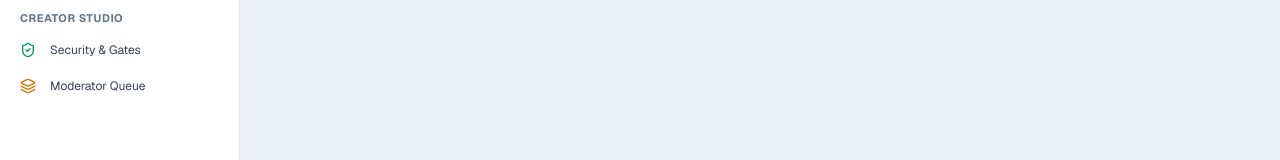
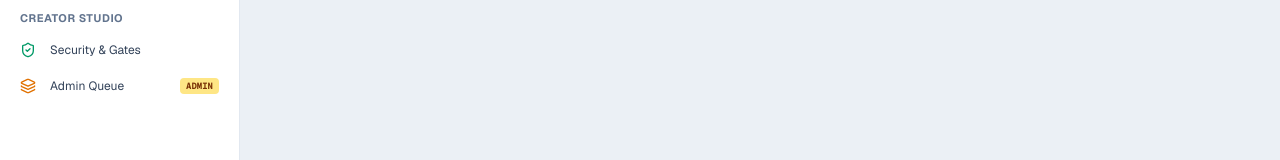
Before and after one commit to harshit-dev-on/SimHub, a Next.js app in the folder frontend/: page / in a window 1280 px wide. Shown: the part 630-790 px from the top of the page. Built offline with nearby package versions, Linux system fonts and the light colour scheme; no server answers; sample sign-in values are in the browser's storage.

Commit message:
admin role added

```diff
--- a/frontend/app/page.tsx
+++ b/frontend/app/page.tsx
@@ -1,6 +1,7 @@
 "use client";
 
 import React, { useState, useEffect } from "react";
+import { ShieldAlert } from "lucide-react";
 import { YouTubeHeader } from "@/components/YouTubeHeader";
 import { YouTubeSidebar } from "@/components/YouTubeSidebar";
 import { YouTubeFeed } from "@/components/YouTubeFeed";
@@ -218,6 +219,7 @@ export default function Home() {
           onOpenEducatorVerify={() => setCurrentView("verify")}
           hasMindChangedBadge={hasMindChangedBadge}
           currentView={currentView}
+          user={user}
         />
 
         {/* Dynamic Main Views */}
@@ -268,12 +270,32 @@ export default function Home() {
 
           {currentView === "admin" && (
             <div className="max-w-7xl mx-auto p-4 sm:p-6">
+              {user?.role === "admin" ? (
                 <AdminQueue
                   onQueueUpdated={() => {
                     setRefreshTrigger((prev) => prev + 1);
                   }}
                   refreshTrigger={refreshTrigger}
                 />
+              ) : (
+                <div className="max-w-md mx-auto my-16 bg-white rounded-3xl border border-slate-200 p-8 text-center space-y-4 shadow-sm">
+                  <div className="mx-auto flex h-14 w-14 items-center justify-center rounded-2xl bg-amber-100 text-amber-700">
+                    <ShieldAlert className="h-7 w-7" />
+                  </div>
+                  <div>
+                    <h2 className="text-base font-bold text-slate-900">Administrator Access Only</h2>
+                    <p className="text-xs text-slate-500 mt-1 leading-relaxed">
+                      The moderation review queue and simulation gate approvals are reserved for platform administrators.
+                    </p>
+                  </div>
+                  <button
+                    onClick={handleGoHome}
+                    className="inline-flex items-center gap-1.5 px-4 py-2 rounded-xl bg-slate-900 hover:bg-slate-800 text-white text-xs font-bold transition-all cursor-pointer shadow-xs"
+                  >
+                    <span>Return to Home Feed</span>
+                  </button>
+                </div>
+              )}
             </div>
           )}
         </main>
--- a/frontend/components/AuthModal.tsx
+++ b/frontend/components/AuthModal.tsx
@@ -149,7 +149,7 @@ export const AuthModal: React.FC<AuthModalProps> = ({ isOpen, onClose, onLoginSu
           username: username.toLowerCase(),
           email,
           avatarUrl: `https://api.dicebear.com/7.x/bottts/svg?seed=${username}`,
-          role: "educator",
+          role: "user",
         };
         onLoginSuccess(customUser);
         onClose();
@@ -345,23 +345,30 @@ export const AuthModal: React.FC<AuthModalProps> = ({ isOpen, onClose, onLoginSu
           </div>
         </form>
 
-        {/* 1-Click Fast Profile Switcher */}
-        <div className="pt-3 border-t border-slate-100 space-y-2">
-          <div className="text-[10px] font-semibold text-slate-400 uppercase tracking-wider">
-            1-Click Demo Profiles (Dr. Thorne &amp; Priya)
+        {/* 1-Click Fast Profile Switcher: Regular User vs Admin */}
+        <div className="pt-3 border-t border-slate-800 space-y-2">
+          <div className="text-[10px] font-semibold text-slate-400 uppercase tracking-wider flex items-center justify-between">
+            <span>Fast Profile Switcher (User vs Admin)</span>
+            <span className="text-cyan-400 font-mono text-[9px]">1-Click</span>
           </div>
 
-          <div className="grid grid-cols-2 gap-2">
+          <div className="grid grid-cols-1 sm:grid-cols-3 gap-2">
             {DEMO_USERS.map((usr) => (
               <button
                 key={usr.id}
                 onClick={() => handleSelectDemoProfile(usr)}
-                className="flex items-center gap-2 p-2 rounded-xl border border-slate-800 bg-slate-900 hover:bg-slate-800 text-left transition-colors"
+                className={`flex items-center gap-2 p-2 rounded-xl border text-left transition-colors cursor-pointer ${
+                  usr.role === "admin"
+                    ? "border-amber-500/40 bg-amber-500/10 hover:bg-amber-500/20"
+                    : "border-slate-800 bg-slate-900 hover:bg-slate-800"
+                }`}
               >
                 <img src={usr.avatarUrl} alt={usr.name} className="h-6 w-6 rounded-full object-cover shrink-0 ring-1 ring-slate-700" />
                 <div className="min-w-0">
                   <div className="text-[11px] font-semibold text-white truncate">{usr.name}</div>
-                  <div className="text-[9px] text-slate-500 font-mono capitalize">{usr.role}</div>
+                  <div className={`text-[9px] font-mono font-bold uppercase ${usr.role === "admin" ? "text-amber-400" : "text-emerald-400"}`}>
+                    {usr.role === "admin" ? "🛡️ Admin" : "User"}
+                  </div>
                 </div>
               </button>
             ))}
--- a/frontend/components/ProfileSetupModal.tsx
+++ b/frontend/components/ProfileSetupModal.tsx
@@ -76,7 +76,7 @@ export const ProfileSetupModal: React.FC<ProfileSetupModalProps> = ({
   const [avatarUrl, setAvatarUrl] = useState(
     user?.avatarUrl || "https://api.dicebear.com/7.x/bottts/svg?seed=TerraBot&backgroundColor=0284c7"
   );
-  const [role, setRole] = useState<"educator" | "learner">("educator");
+  const role = user?.role === "admin" ? "admin" : "user";
   const [customUrlInput, setCustomUrlInput] = useState("");
   const [showCustomUrl, setShowCustomUrl] = useState(false);
   const [saving, setSaving] = useState(false);
@@ -87,7 +87,6 @@ export const ProfileSetupModal: React.FC<ProfileSetupModalProps> = ({
       if (user.name) setName(user.name);
       if (user.username) setUsername(user.username);
       if (user.avatarUrl) setAvatarUrl(user.avatarUrl);
-      if (user.role === "educator" || user.role === "learner") setRole(user.role);
     }
   }, [user]);
 
@@ -115,8 +114,8 @@ export const ProfileSetupModal: React.FC<ProfileSetupModalProps> = ({
     setSaving(true);
 
     try {
-      const trimmedName = name.trim() || "SimHub Creator";
-      const trimmedUsername = username.trim() || "creator";
+      const trimmedName = name.trim() || "SimHub Contributor";
+      const trimmedUsername = username.trim() || "user";
       const cleanAvatar = avatarUrl || `https://api.dicebear.com/7.x/bottts/svg?seed=${trimmedUsername}`;
 
       const updatedProfile: UserProfile = {
@@ -127,7 +126,7 @@ export const ProfileSetupModal: React.FC<ProfileSetupModalProps> = ({
         username: trimmedUsername,
         avatarUrl: cleanAvatar,
         role,
-        institution: user?.institution || (role === "educator" ? "SimHub Simulation Lab" : "Environmental Science Learner"),
+        institution: user?.institution || "SimHub STEM Community",
       };
 
       // If connected to Supabase Cloud, update user metadata
@@ -357,41 +356,30 @@ export const ProfileSetupModal: React.FC<ProfileSetupModalProps> = ({
             </div>
           </div>
 
-          {/* Role Pill Selector */}
+          {/* Account Role Display */}
           <div className="space-y-1.5 text-xs">
-            <label className="text-slate-300 font-semibold">Primary Platform Role</label>
-            <div className="grid grid-cols-2 gap-2">
-              <button
-                type="button"
-                onClick={() => setRole("educator")}
-                className={`flex items-center gap-2 p-3 rounded-2xl border text-left transition-all ${
-                  role === "educator"
-                    ? "border-blue-500 bg-blue-500/10 text-white shadow-xs"
-                    : "border-slate-800 bg-slate-900 text-slate-400 hover:bg-slate-800"
-                }`}
-              >
-                <ShieldCheck className="h-4 w-4 shrink-0 text-blue-500" />
+            <label className="text-slate-300 font-semibold">Account Role</label>
+            <div className="flex items-center justify-between p-3 rounded-2xl border border-slate-800 bg-slate-900/80">
+              <div className="flex items-center gap-2.5">
+                <ShieldCheck className={`h-4 w-4 shrink-0 ${role === "admin" ? "text-amber-400" : "text-emerald-400"}`} />
                 <div>
-                  <div className="font-semibold text-white">Educator / Creator</div>
-                  <div className="text-[10px] text-slate-500">Can publish sims &amp; review gates</div>
+                  <div className="font-semibold text-white">
+                    {role === "admin" ? "Platform Administrator" : "Standard Platform User"}
+                  </div>
+                  <div className="text-[10px] text-slate-500">
+                    {role === "admin"
+                      ? "Full moderator queue & gate management privileges"
+                      : "Can build, test, upload, play simulations & join discussions"}
+                  </div>
                 </div>
-              </button>
-
-              <button
-                type="button"
-                onClick={() => setRole("learner")}
-                className={`flex items-center gap-2 p-3 rounded-2xl border text-left transition-all ${
-                  role === "learner"
-                    ? "border-blue-500 bg-blue-500/10 text-white shadow-xs"
-                    : "border-slate-800 bg-slate-900 text-slate-400 hover:bg-slate-800"
-                }`}
-              >
-                <GraduationCap className="h-4 w-4 shrink-0 text-blue-500" />
-                <div>
-                  <div className="font-semibold text-white">Student / Learner</div>
-                  <div className="text-[10px] text-slate-500">Play sims &amp; earn POE badges</div>
-                </div>
-              </button>
+              </div>
+              <span className={`px-2.5 py-0.5 rounded-full text-[10px] font-bold border uppercase tracking-wider ${
+                role === "admin"
+                  ? "bg-amber-400/10 text-amber-300 border-amber-400/30"
+                  : "bg-emerald-400/10 text-emerald-300 border-emerald-400/30"
+              }`}>
+                {role}
+              </span>
             </div>
           </div>
 
--- a/frontend/components/RedditCommentsSection.tsx
+++ b/frontend/components/RedditCommentsSection.tsx
@@ -341,7 +341,7 @@ export const RedditCommentsSection: React.FC<RedditCommentsSectionProps> = ({
             />
             <div className="flex items-center justify-between bg-slate-100/60 px-3 py-2 border-t border-slate-200/80">
               <span className="text-[11px] text-slate-500 font-medium">
-                Commenting as <strong className="text-slate-800">u/{user?.name || user?.username || "Learner"}</strong>
+                Commenting as <strong className="text-slate-800">u/{user?.username || user?.name || "user"}</strong>
               </span>
               <button
                 type="submit"
--- a/frontend/components/YouTubeHeader.tsx
+++ b/frontend/components/YouTubeHeader.tsx
@@ -228,8 +228,17 @@ export const YouTubeHeader: React.FC<YouTubeHeaderProps> = ({
                 <div className="border-b border-slate-100 px-3 py-2 bg-slate-50/70 rounded-xl mb-1">
                   <div className="font-bold text-slate-900">{user.name}</div>
                   <div className="text-[11px] text-slate-500 truncate">{user.email}</div>
-                  <div className="mt-1 text-[10px] font-mono font-bold text-amber-800 bg-[#FEF9C3] px-1.5 py-0.5 rounded border border-[#FDE68A] inline-block">
-                    ID: #{user.numericId}
+                  <div className="mt-1.5 flex items-center gap-1.5">
+                    <span className="text-[10px] font-mono font-bold text-slate-700 bg-slate-100 px-1.5 py-0.5 rounded border border-slate-200">
+                      #{user.numericId}
+                    </span>
+                    <span className={`text-[10px] font-mono font-bold uppercase px-1.5 py-0.5 rounded border ${
+                      user.role === "admin"
+                        ? "bg-amber-100 text-amber-900 border-amber-300"
+                        : "bg-emerald-50 text-emerald-800 border-emerald-200"
+                    }`}>
+                      {user.role === "admin" ? "🛡️ Admin" : "User"}
+                    </span>
                   </div>
                 </div>
 
--- a/frontend/components/YouTubeSidebar.tsx
+++ b/frontend/components/YouTubeSidebar.tsx
@@ -17,6 +17,8 @@ import {
   Users,
 } from "lucide-react";
 
+import { UserProfile } from "@/lib/supabase";
+
 interface YouTubeSidebarProps {
   isOpen: boolean;
   activeTopic: string;
@@ -28,6 +30,7 @@ interface YouTubeSidebarProps {
   onOpenEducatorVerify: () => void;
   hasMindChangedBadge: boolean;
   currentView?: string;
+  user?: UserProfile | null;
 }
 
 export const YouTubeSidebar: React.FC<YouTubeSidebarProps> = ({
@@ -41,6 +44,7 @@ export const YouTubeSidebar: React.FC<YouTubeSidebarProps> = ({
   onOpenEducatorVerify,
   hasMindChangedBadge,
   currentView = "feed",
+  user,
 }) => {
   const TOPIC_ITEMS = [
     { name: "All", label: "All Subjects", icon: Compass },
@@ -84,18 +88,22 @@ export const YouTubeSidebar: React.FC<YouTubeSidebarProps> = ({
         <button
           onClick={onOpenEducatorVerify}
           className="flex flex-col items-center gap-1 text-[10px] text-slate-600 hover:text-slate-900 cursor-pointer"
+          title="Security & Gates"
         >
           <ShieldCheck className="h-5 w-5" />
-          <span>Verify</span>
+          <span>Gates</span>
         </button>
 
+        {user?.role === "admin" && (
           <button
             onClick={onOpenAdmin}
-          className="flex flex-col items-center gap-1 text-[10px] text-slate-600 hover:text-slate-900 cursor-pointer"
+            className="flex flex-col items-center gap-1 text-[10px] text-amber-600 hover:text-amber-800 cursor-pointer"
+            title="Admin Moderation Queue"
           >
             <Layers className="h-5 w-5" />
-          <span>Queue</span>
+            <span>Admin</span>
           </button>
+        )}
       </aside>
     );
   }
@@ -199,13 +207,24 @@ export const YouTubeSidebar: React.FC<YouTubeSidebarProps> = ({
           <span>Security &amp; Gates</span>
         </button>
 
+        {user?.role === "admin" && (
           <button
             onClick={onOpenAdmin}
-          className="w-full flex items-center gap-3.5 px-3 py-2 rounded-xl text-slate-700 hover:bg-slate-100 hover:text-slate-950 transition-colors cursor-pointer"
+            className={`w-full flex items-center justify-between px-3 py-2 rounded-xl transition-colors cursor-pointer ${
+              currentView === "admin"
+                ? "bg-amber-100 text-amber-950 font-bold border border-amber-300 shadow-2xs"
+                : "text-slate-700 hover:bg-slate-100 hover:text-slate-950"
+            }`}
           >
+            <div className="flex items-center gap-3.5">
               <Layers className="h-4 w-4 text-amber-600" />
-          <span>Moderator Queue</span>
+              <span>Admin Queue</span>
+            </div>
+            <span className="text-[9px] font-mono font-bold bg-amber-200 text-amber-900 px-1.5 py-0.5 rounded">
+              ADMIN
+            </span>
           </button>
+        )}
       </div>
     </aside>
   );
--- a/frontend/lib/supabase.ts
+++ b/frontend/lib/supabase.ts
@@ -24,6 +24,8 @@ export const supabase = createClient(activeUrl, activeKey, {
   },
 });
 
+export type UserRole = "user" | "admin";
+
 export interface UserProfile {
   id: string;
   numericId: number;
@@ -31,7 +33,7 @@ export interface UserProfile {
   name: string;
   username: string;
   avatarUrl: string;
-  role: "educator" | "learner" | "admin";
+  role: UserRole;
   institution?: string;
 }
 
@@ -60,7 +62,7 @@ export function mapSupabaseUserToProfile(sbUser: SupabaseAuthUser): UserProfile
     metadata.name ||
     metadata.user_name ||
     sbUser.email?.split("@")[0] ||
-    "SimHub Educator";
+    "SimHub Contributor";
 
   const username =
     metadata.user_name ||
@@ -73,6 +75,22 @@ export function mapSupabaseUserToProfile(sbUser: SupabaseAuthUser): UserProfile
     metadata.picture ||
     `https://api.dicebear.com/7.x/bottts/svg?seed=${sbUser.id}`;
 
+  const adminEmails = (process.env.NEXT_PUBLIC_ADMIN_EMAILS || "")
+    .toLowerCase()
+    .split(",")
+    .map((e) => e.trim())
+    .filter(Boolean);
+
+  const userEmail = (sbUser.email || "").toLowerCase();
+  const isAdminEmail = Boolean(userEmail && adminEmails.includes(userEmail));
+
+  const role: UserRole =
+    isAdminEmail ||
+    metadata.role === "admin" ||
+    (sbUser as any).app_metadata?.role === "admin"
+      ? "admin"
+      : "user";
+
   return {
     id: sbUser.id,
     numericId,
@@ -80,7 +98,7 @@ export function mapSupabaseUserToProfile(sbUser: SupabaseAuthUser): UserProfile
     name,
     username,
     avatarUrl,
-    role: "educator",
+    role,
   };
 }
 
@@ -92,7 +110,7 @@ export const DEMO_USERS: UserProfile[] = [
     username: "ecoteacher",
     email: "aris.thorne@delhi.ac.in",
     avatarUrl: "https://images.unsplash.com/photo-1534528741775-53994a69daeb?w=150&auto=format&fit=crop&q=80",
-    role: "educator",
+    role: "user",
     institution: "Dept. of Environmental Science, University of Delhi",
   },
   {
@@ -102,7 +120,17 @@ export const DEMO_USERS: UserProfile[] = [
     username: "priya_stem",
     email: "priya.learner@kv-school.edu.in",
     avatarUrl: "https://images.unsplash.com/photo-1517841905240-472988babdf9?w=150&auto=format&fit=crop&q=80",
-    role: "learner",
+    role: "user",
     institution: "Kendriya Vidyalaya, Sector 8",
   },
+  {
+    id: "usr-admin",
+    numericId: 100001,
+    name: "Admin Moderator",
+    username: "admin_mod",
+    email: "admin@simhub.org",
+    avatarUrl: "https://images.unsplash.com/photo-1535713875002-d1d0cf377fde?w=150&auto=format&fit=crop&q=80",
+    role: "admin",
+    institution: "SimHub Governance & Security",
+  },
 ];
```
Lines whose indentation alone changed are shown as unchanged.
